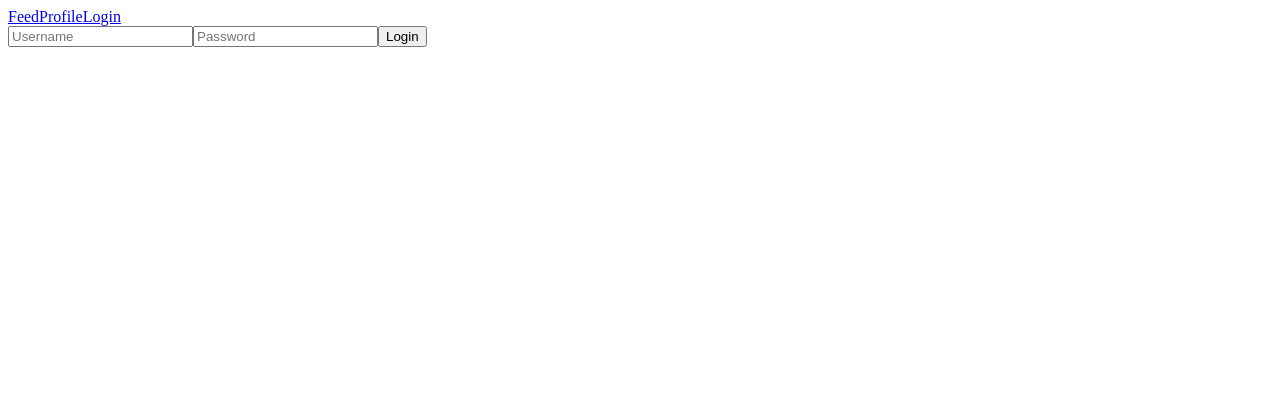
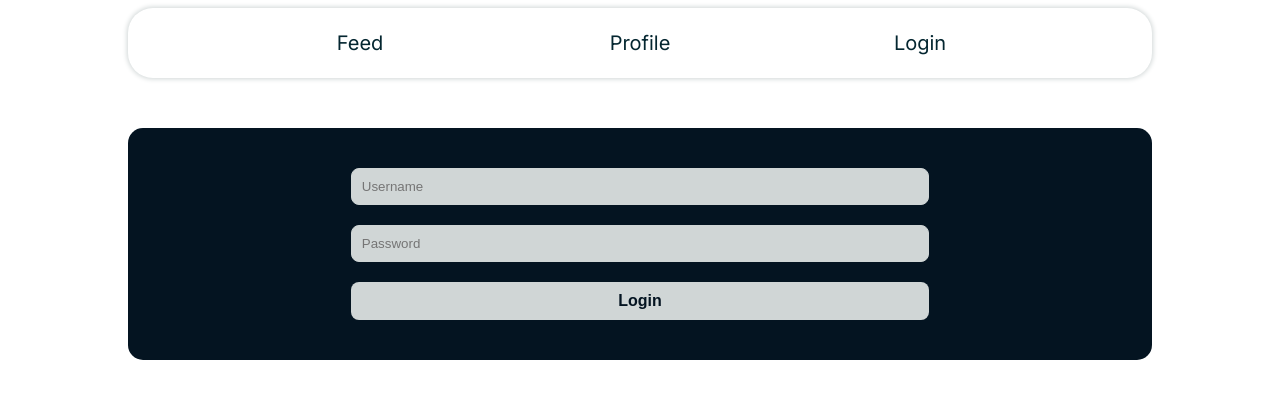
Before and after one commit to devhouda/pulse, a React (Vite) app in the folder client/: page /login in a window 1280 px wide. Shown: the top 398 px of the page. Built offline with nearby package versions, Linux system fonts and the light colour scheme.

Commit message:
style using built into Vite CSS Modules so styles stay scoped per-component

```diff
--- a/client/src/components/Feed.jsx
+++ b/client/src/components/Feed.jsx
@@ -1,17 +1,25 @@
+import styles from "./Feed.module.css";
+
 const Feed = () => {
   return (
-    <div>
-      <div>
-        <h3>Post1</h3>
-        <p>lorem desc pro max iphone pc laptop macbook</p>
+    <div className={styles.feed}>
+      <div className={styles.post}>
+        <h3 className={styles.title}>Post1</h3>
+        <p className={styles.description}>
+          lorem desc pro max iphone pc laptop macbook
+        </p>
       </div>
-      <div>
-        <h3>Post2</h3>
-        <p>lorem desc pro max iphone pc laptop macbook</p>
+      <div className={styles.post}>
+        <h3 className={styles.postTitle}>Post2</h3>
+        <p className={styles.description}>
+          lorem desc pro max iphone pc laptop macbook
+        </p>
       </div>
-      <div>
-        <h3>Post3</h3>
-        <p>lorem desc pro max iphone pc laptop macbook</p>
+      <div className={styles.post}>
+        <h3 className={styles.postTitle}>Post3</h3>
+        <p className={styles.description}>
+          lorem desc pro max iphone pc laptop macbook
+        </p>
       </div>
     </div>
   );
--- /dev/null
+++ b/client/src/components/Feed.module.css
@@ -0,0 +1,24 @@
+.feed {
+  max-width: 80%;
+  margin: 50px auto;
+  display: flex;
+  flex-wrap: wrap;
+  gap: 20px;
+}
+
+.post {
+  max-width: 30%;
+  border: 1px solid #d0d6d6;
+  border-radius: 8px;
+  padding: 20px;
+}
+
+.title {
+  color: #042630;
+  margin-bottom: 4px;
+}
+
+.description {
+  color: #898d8d;
+  font-size: 14px;
+}
--- a/client/src/components/Login.jsx
+++ b/client/src/components/Login.jsx
@@ -1,9 +1,13 @@
+import styles from "./Login.module.css";
+
 const Login = () => {
   return (
-    <form>
-      <input placeholder="Username" />
-      <input placeholder="Password" />
-      <button type="submit">Login</button>
+    <form className={styles.login}>
+      <input className={styles.input} placeholder="Username" />
+      <input className={styles.input} placeholder="Password" />
+      <button className={styles.btn} type="submit">
+        Login
+      </button>
     </form>
   );
 };
--- /dev/null
+++ b/client/src/components/Login.module.css
@@ -0,0 +1,45 @@
+.login {
+  background-color: #041421;
+  color: #d0d6d6;
+  width: 80%;
+  margin: 50px auto;
+  display: flex;
+  flex-wrap: wrap;
+  padding: 30px;
+  justify-content: center;
+  border-radius: 15px;
+}
+
+.input {
+  padding: 10px;
+  border: 1px solid #d0d6d6;
+  caret-color: #041421;
+  background-color: #d0d6d6;
+  border-radius: 8px;
+  width: 60%;
+  margin: 10px;
+}
+
+.input:focus {
+  outline: 1px solid #d0d6d6;
+}
+
+.btn {
+  display: block;
+  width: 60%;
+  padding: 10px;
+  border: none;
+  background-color: #d0d6d6;
+  color: #041421;
+  font-size: 16px;
+  font-weight: bold;
+  border-radius: 8px;
+  margin: 10px;
+  cursor: pointer;
+}
+
+.btn:hover {
+  color: #d0d6d6;
+  background-color: #041421;
+  border: 1px solid #d0d6d6;
+}
--- a/client/src/components/Navbar.jsx
+++ b/client/src/components/Navbar.jsx
@@ -1,12 +1,19 @@
+import styles from "./Navbar.module.css";
 import { Link } from "react-router";
 
 const Navbar = () => {
   return (
-    <nav>
-      <Link to="/">Feed</Link>
+    <nav className={styles.navbar}>
+      <Link className={styles.link} to="/">
+        Feed
+      </Link>
       {/* change later to "/profile/:username" */}
-      <Link to="/profile/devhouda">Profile</Link>
-      <Link to="/login">Login</Link>
+      <Link className={styles.link} to="/profile/devhouda">
+        Profile
+      </Link>
+      <Link className={styles.link} to="/login">
+        Login
+      </Link>
     </nav>
   );
 };
--- /dev/null
+++ b/client/src/components/Navbar.module.css
@@ -0,0 +1,30 @@
+.navbar {
+  display: flex;
+  gap: 8px;
+  justify-content: space-evenly;
+  align-items: center;
+  padding: 10px;
+  box-shadow: 0px 0px 5px 1px #d0d6d6;
+  width: 80%;
+  margin: 8px auto;
+  border-radius: 25px;
+}
+
+.link {
+  text-decoration: none;
+  color: #042630;
+  cursor: pointer;
+  font-size: 20px;
+  padding: 8px;
+  border-radius: 25px;
+  width: 100px;
+  height: 50px;
+  display: flex;
+  align-items: center;
+  justify-content: center;
+}
+
+.link:hover {
+  color: white;
+  background-color: #041421;
+}
--- a/client/src/index.css
+++ b/client/src/index.css
@@ -0,0 +1,13 @@
+@import url('https://fonts.googleapis.com/css2?family=Inter:ital,opsz,wght@0,14..32,100..900;1,14..32,100..900&display=swap');
+
+* {
+  margin: 0;
+  padding: 0;
+  box-sizing: border-box;
+}
+
+body {
+  font-family: "Inter", sans-serif;
+}
+
+/* #041421 #042630 #4c7273 #86b9b0 #d0d6d6 */
```
